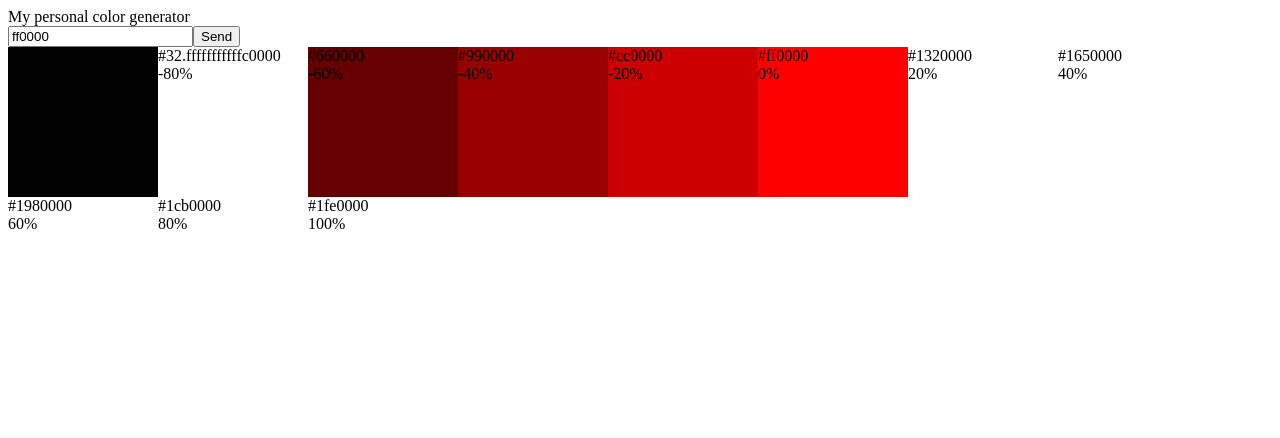
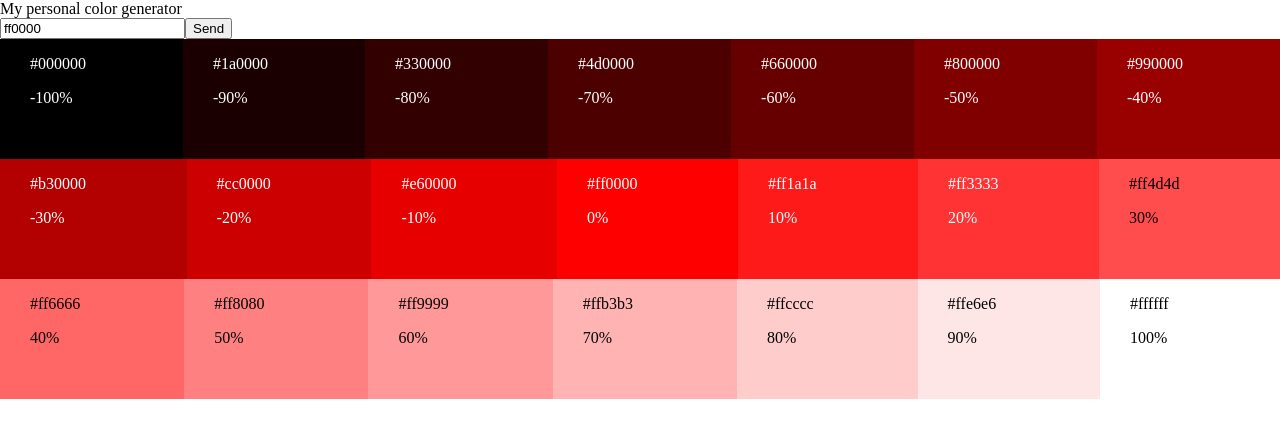
Before and after one commit to luisggc/my-color-palette, a React (Create React App) app: page / in a window 1280 px wide. Shown: the top 438 px of the page. Built offline with nearby package versions, Linux system fonts and the light colour scheme.

Commit message:
Copy function and css

```diff
--- a/src/App.js
+++ b/src/App.js
@@ -1,59 +1,54 @@
-import React, { useState, useMemo } from "react";
-
-
-function componentToHex(c) {
-  var hex = c.toString(16);
-  return hex.length == 1 ? "0" + hex : hex;
-}
-
-function rgbToHex(r, g, b) {
-  return "#" + componentToHex(r) + componentToHex(g) + componentToHex(b);
-}
-
-function hexToRgb(hex) {
-  var result = /^#?([a-f\d]{2})([a-f\d]{2})([a-f\d]{2})$/i.exec(hex);
-  return result ? [parseInt(result[1], 16),
-    parseInt(result[2], 16),
-    parseInt(result[3], 16)
- ] : null;
-}
-
-function ColorComponent({color, division_number}) {
-  return <div style={{backgroundColor: color, height: '150px', width: '150px'}}>
-    <div>{color}</div>
-    <div>{100*division_number + "%"}</div>
-    </div>;
-}
+import { useState, useMemo } from "react";
+import ColorComponent from "./components/ColorComponent";
+import { rgbToHex, hexToRgb, checkValidHex } from './utils/ColorLogic'
 
 export default function App() {
   const [color, setColor] = useState("ff0000");
-  const [subdivision, setSubdivision] = useState(5);
-  const primary_color = useMemo(() => hexToRgb(color), [color])
+  const [subdivision, _] = useState(10);
+  const primary_color = useMemo(() => hexToRgb(color), [color]);
 
-    const colors = [...Array(2*subdivision+1).keys()].map(i => {
-      const division_number = i - subdivision
+  const validateAndSetColor = (color) => {
+    if (checkValidHex(color)) {
+      setColor(color)
+    }
+  }
+
+
+  const colors = [...Array(2 * subdivision + 1).keys()].map((i) => {
+    const division_number = i - subdivision;
     //const end_color = HEXToVBColor("000000") //subdivision >= 0 ? HEXToVBColor("000000") : HEXToVBColor("ffffff")
-      const diff_Color = primary_color.map((p, i) => (
-        (1+division_number/subdivision) * (p)
-      ))
-      console.log(division_number)
-      console.log(diff_Color)
-      return [rgbToHex(...diff_Color), division_number/subdivision]
-    })
+    const new_color = primary_color.map((p, i) => {
+      const diff_from_reference = division_number > 0 ? 255 - p : p;
+      return p + (division_number / subdivision) * diff_from_reference;
+    });
+    return [rgbToHex(...new_color), division_number / subdivision];
+  });
+
   return (
     <div>
       <header>
         <div>My personal color generator</div>
         <div>
-          <input value={color} onChange={(e) => setColor(e.target.value)}/>
+          <input value={color} onChange={(e) => validateAndSetColor(e.target.value)} />
           <button>Send</button>
         </div>
       </header>
-        <div style={{display: 'flex', flexWrap: 'wrap'}}>
-          {colors.map(([my_column, division_number]) =>
-            <ColorComponent key={division_number} color={my_column} division_number={division_number}/>
-            )}
+      <div
+        style={{
+          display: "flex",
+          width: "100%",
+          flexWrap: "wrap",
+          alignItems: "stretch",
+        }}
+      >
+        {colors.map(([my_column, division_number]) => (
+          <ColorComponent
+            key={division_number}
+            color={my_column}
+            division_number={division_number}
+          />
+        ))}
       </div>
     </div>
-    )
+  );
 }
--- /dev/null
+++ b/src/components/ColorComponent.js
@@ -0,0 +1,38 @@
+import { hexToRgb } from '../utils/ColorLogic'
+import { useState } from "react";
+
+export default function ColorComponent({ color, division_number }) {
+  const sumRGB = hexToRgb(color).reduce((v, a) => v + a, 0);
+  const fontColor = sumRGB > 383 ? "#000" : "#FFF";
+  const [successCopyMsg, setSuccessCopyMsg] = useState("");
+
+  const copyToClipBoard = (text) => {
+    navigator.clipboard.writeText(text).then(
+      function () {
+        setSuccessCopyMsg("Copiado!");
+        setTimeout(() => setSuccessCopyMsg(""), 1000);
+      },
+      function (err) {
+        console.error("Async: Could not copy text: ", err);
+      }
+    );
+  };
+  return (
+    <div
+      style={{
+        color: fontColor,
+        backgroundColor: color,
+        height: "120px",
+        minWidth: "150px",
+        paddingLeft: "30px",
+        cursor: "pointer",
+        flexGrow: 1,
+      }}
+      onClick={() => copyToClipBoard(color)}
+    >
+      <p>{color}</p>
+      <p>{100 * division_number + "%"}</p>
+      <p>{successCopyMsg}</p>
+    </div>
+  );
+}
--- /dev/null
+++ b/src/index.css
@@ -0,0 +1,9 @@
+html {
+    margin: 0;
+    padding: 0;
+    box-sizing: border-box;
+}
+
+body{
+    margin: 0
+}
--- a/src/index.js
+++ b/src/index.js
@@ -2,6 +2,7 @@ import React from 'react';
 import ReactDOM from 'react-dom';
 import App from './App';
 import reportWebVitals from './reportWebVitals';
+import './index.css'
 
 ReactDOM.render(
   <React.StrictMode>
--- /dev/null
+++ b/src/utils/ColorLogic.js
@@ -0,0 +1,26 @@
+function componentToHex(c) {
+  var hex = c.toString(16);
+  return hex.length === 1 ? "0" + hex : hex;
+}
+
+export function rgbToHex(r, g, b) {
+  var rgb = [r, g, b];
+  rgb = rgb.map((color) => componentToHex(Math.round(color)));
+  return "#" + rgb.join("");
+  //return "#" + componentToHex(r) + componentToHex(g) + componentToHex(b);
+}
+
+export function hexToRgb(hex) {
+  var result = checkValidHex(hex);
+  return result
+    ? [
+        parseInt(result[1], 16),
+        parseInt(result[2], 16),
+        parseInt(result[3], 16),
+      ]
+    : null;
+}
+
+export function checkValidHex(hex) {
+    return /^#?([a-f\d]{2})([a-f\d]{2})([a-f\d]{2})$/i.exec(hex);
+}
```
Lines whose indentation alone changed are shown as unchanged.
